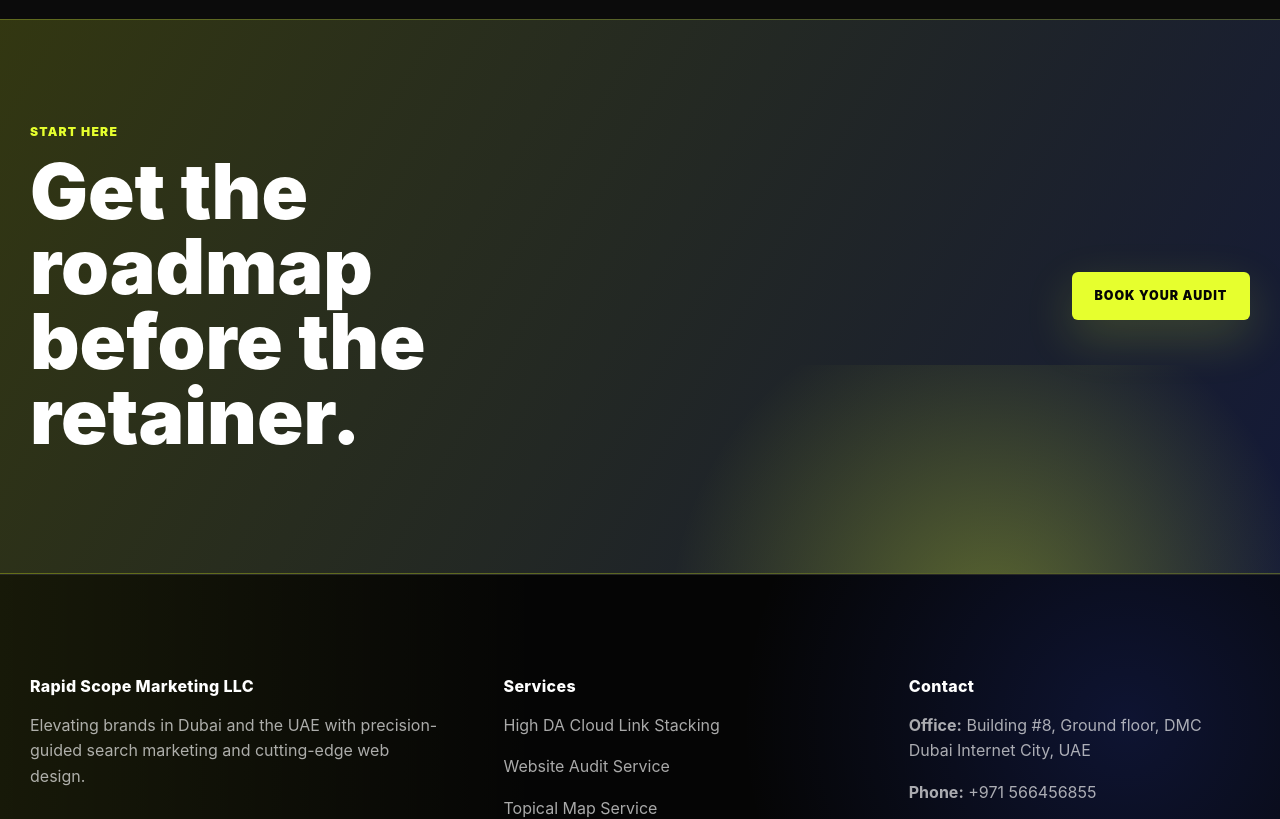
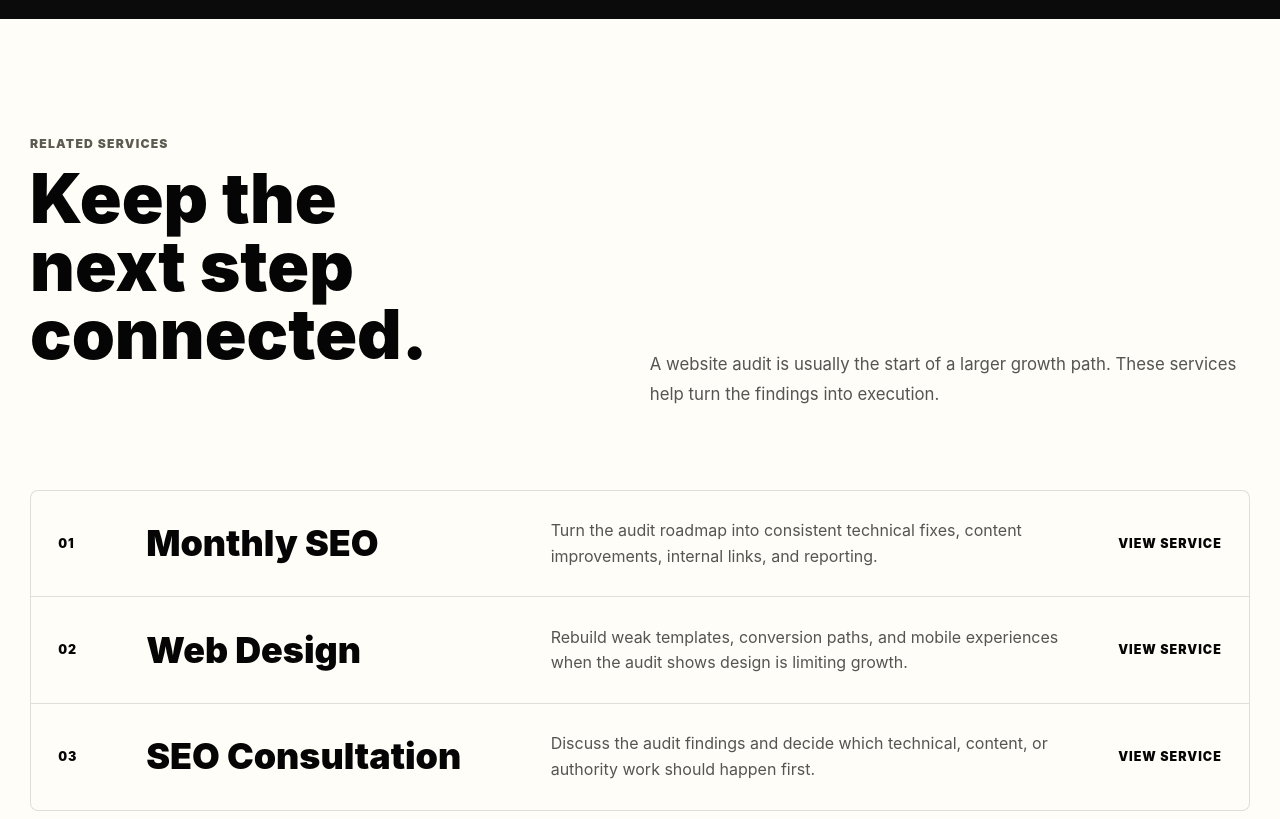
Before and after one commit to Billjeff/my-website, a Next.js app: page /website-audit in a window 1280 px wide. Shown: the part 4620-5439 px from the top of the page. Built offline with nearby package versions, Linux system fonts and the light colour scheme.

Commit message:
Improve service internal linking

```diff
--- /dev/null
+++ b/components/RelatedServices.js
@@ -0,0 +1,30 @@
+import Link from 'next/link';
+
+export default function RelatedServices({ intro = '', items = [] }) {
+  if (items.length === 0) return null;
+
+  return (
+    <section className="section related-services">
+      <div className="container">
+        <div className="section-heading section-heading--split">
+          <div>
+            <p className="section-kicker">Related services</p>
+            <h2>Keep the next step connected.</h2>
+          </div>
+          {intro && <p>{intro}</p>}
+        </div>
+
+        <div className="service-index">
+          {items.map((item, index) => (
+            <Link href={item.href} className="service-index__row" key={item.href}>
+              <span>{String(index + 1).padStart(2, '0')}</span>
+              <h2>{item.title}</h2>
+              <p>{item.desc}</p>
+              <strong>View service</strong>
+            </Link>
+          ))}
+        </div>
+      </div>
+    </section>
+  );
+}
--- a/pages/website-audit.js
+++ b/pages/website-audit.js
@@ -1,4 +1,5 @@
 import Layout from '@/components/Layout';
+import RelatedServices from '@/components/RelatedServices';
 import Link from 'next/link';
 
 const auditAreas = [
@@ -50,6 +51,24 @@ const faqs = [
   {
     q: 'Do you implement the audit recommendations?',
     a: 'Yes. The audit can stand alone as a roadmap, or Rapid Scope can help implement the technical fixes, content updates, internal links, schema, and web design improvements after the review.',
+  },
+];
+
+const relatedServices = [
+  {
+    title: 'Monthly SEO',
+    href: '/monthly-seo',
+    desc: 'Turn the audit roadmap into consistent technical fixes, content improvements, internal links, and reporting.',
+  },
+  {
+    title: 'Web Design',
+    href: '/web-design',
+    desc: 'Rebuild weak templates, conversion paths, and mobile experiences when the audit shows design is limiting growth.',
+  },
+  {
+    title: 'SEO Consultation',
+    href: '/seo-consultation',
+    desc: 'Discuss the audit findings and decide which technical, content, or authority work should happen first.',
   },
 ];
 
@@ -173,6 +192,11 @@ export default function WebsiteAudit() {
         </div>
       </section>
 
+      <RelatedServices
+        intro="A website audit is usually the start of a larger growth path. These services help turn the findings into execution."
+        items={relatedServices}
+      />
+
       <section className="cta-banner">
         <div className="container cta-split">
           <div>
--- a/styles/globals.css
+++ b/styles/globals.css
@@ -1442,6 +1442,33 @@ blockquote p {
   color: rgba(5, 5, 5, 0.66);
 }
 
+.light-card .btn-ghost {
+  align-self: flex-start;
+  margin-top: 1.25rem;
+  border-color: rgba(5, 5, 5, 0.2);
+  background: rgba(5, 5, 5, 0.04);
+  color: var(--color-ink);
+}
+
+.light-card .btn-ghost:hover {
+  border-color: var(--color-ink);
+  background: var(--color-ink);
+  color: #ffffff;
+}
+
+.related-services {
+  background: var(--color-paper);
+  color: var(--color-ink);
+}
+
+.related-services .section-kicker {
+  color: var(--color-muted-dark);
+}
+
+.related-services .section-heading--split > p {
+  color: rgba(5, 5, 5, 0.68);
+}
+
 .service-index {
   border: 1px solid var(--color-line-dark);
   border-radius: var(--radius-md);
```
Also changed, not shown: pages/cloud-link-stacking.js (+24 -0 lines), pages/monthly-seo.js (+24 -0 lines), pages/seo-consultation.js (+24 -0 lines), pages/services.js (+37 -0 lines), pages/topical-map.js (+24 -0 lines), pages/web-design.js (+24 -0 lines).
